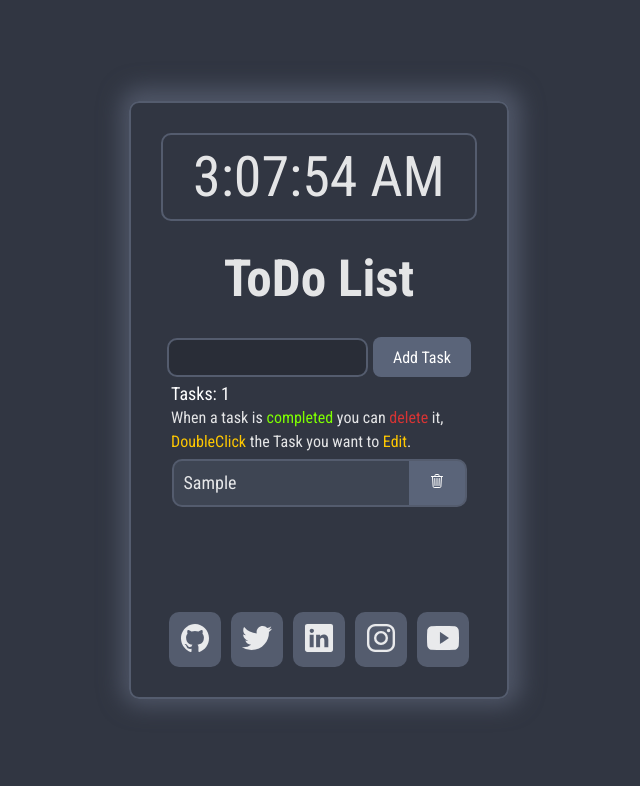
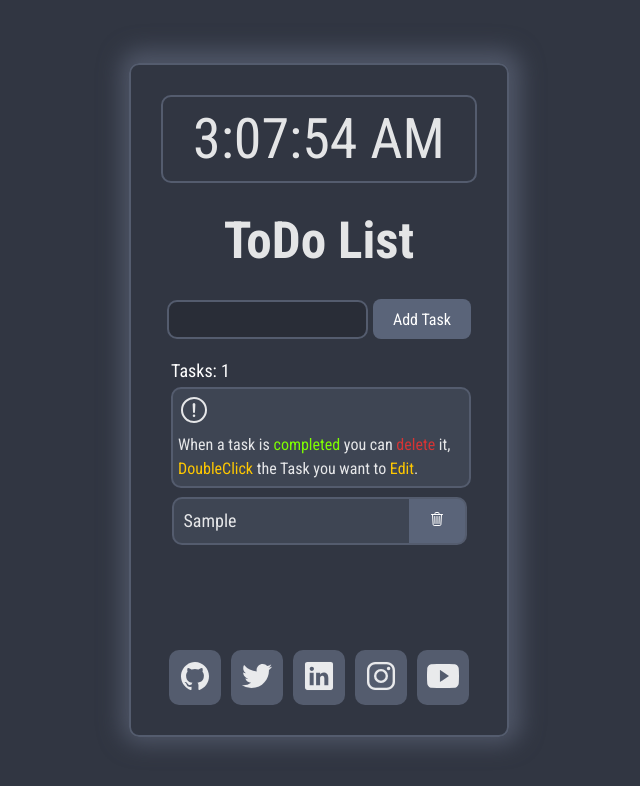
Before and after one commit to lcscostadev/React-ToDoList, a React (Vite) app: page / in a window 1280 px wide. Both pictures are taken after typing "Sample" into the empty fields and a click on the button "Add Task". Shown: the top 786 px of the page, without its empty margins (321-961 px from the left). Built offline with nearby package versions, Linux system fonts and the light colour scheme.

Commit message:
refactor tips/tutorial section for the use of the todolist

```diff
--- a/src/components/AddTasks.css
+++ b/src/components/AddTasks.css
@@ -34,6 +34,7 @@
     gap: 5px;
     align-items: center;
     justify-content: center;
+    margin: 20px 0px;
 }
 
 .text {
@@ -43,6 +44,71 @@
     font-size: 18px;
     color: #fff;
 }
+
+.info-container {
+    background-color: #3E4553;
+    padding: 5px;
+    border: 2px solid #545c6e;
+    margin: 4px 0px;
+    border-radius: 10px;
+    cursor: pointer;
+    transition: ease-in-out .2s;
+}
+
+.info-container:hover {
+    /* Start the shake animation and make the animation last for 0.5 seconds */
+    animation: shake 0.5s;
+    border: 2px solid #d63434;
+    /* When the animation is finished, start again */
+    animation-iteration-count: inherit;
+}
+
+@keyframes shake {
+    0% {
+        transform: translate(1px, 1px) rotate(0deg);
+    }
+
+    10% {
+        transform: translate(-1px, -2px) rotate(-1deg);
+    }
+
+    20% {
+        transform: translate(-3px, 0px) rotate(1deg);
+    }
+
+    30% {
+        transform: translate(3px, 2px) rotate(0deg);
+    }
+
+    40% {
+        transform: translate(1px, -1px) rotate(1deg);
+    }
+
+    50% {
+        transform: translate(-1px, 2px) rotate(-1deg);
+    }
+
+    60% {
+        transform: translate(-3px, 1px) rotate(0deg);
+    }
+
+    70% {
+        transform: translate(3px, 1px) rotate(-1deg);
+    }
+
+    80% {
+        transform: translate(-1px, -1px) rotate(1deg);
+    }
+
+    90% {
+        transform: translate(1px, 2px) rotate(0deg);
+    }
+
+    100% {
+        transform: translate(1px, -2px) rotate(-1deg);
+    }
+}
+
 
 .warning {
     padding-left: 5px;
--- a/src/components/AddTasks.jsx
+++ b/src/components/AddTasks.jsx
@@ -37,7 +37,10 @@ const AddTasks = ({ handleTaskAddition, tasks }) => {
                 <p>Tasks: {tasks.length}</p>
             </div>
             <div className='warning' style={tasks.length > 0 ? { display: 'flex' } : {}}>
-                <p>When a task is <span className='complete'>completed</span> you can <span className='delete'>delete</span> it, <span className='edit'>DoubleClick</span> the Task you want to <span className='edit'>Edit</span>.</p>
+                <div className='info-container'>
+                    <ion-icon name="alert-circle-outline" className="exclamation" size="large"></ion-icon>
+                    <p>When a task is <span className='complete'>completed</span> you can <span className='delete'>delete</span> it, <span className='edit'>DoubleClick</span> the Task you want to <span className='edit'>Edit</span>.</p>
+                </div>
             </div>
         </>
     );
```
